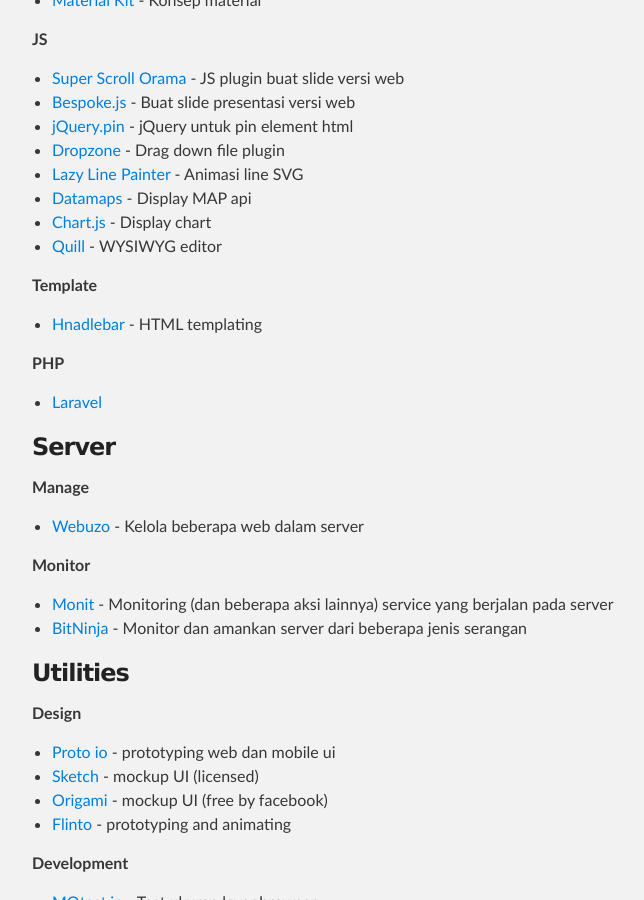
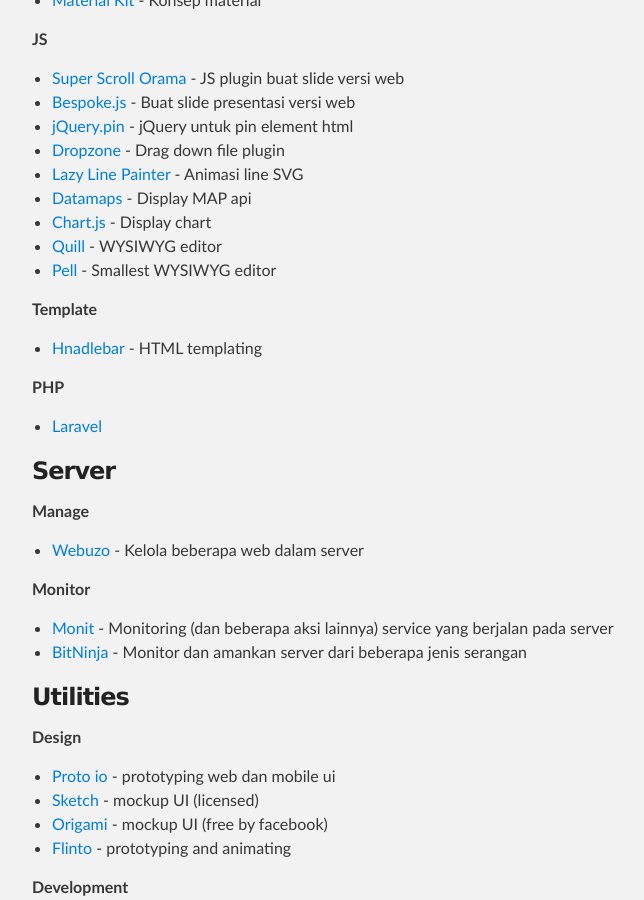
Before and after one commit to muhammaderfan/erf, a Jekyll site: the page built from resources.md, in a window 1280 px wide and 900 px high, scrolled down 735 px. Shown: the whole window, without its empty margins (288-932 px from the left). Built offline with Jekyll 4.4.1, drawn with Linux system fonts in a browser that asks for light colours; our own code applies the rules of GitHub Pages for plain Markdown files.

Commit message:
update resource

```diff
--- a/resources.md
+++ b/resources.md
@@ -32,6 +32,7 @@
 - [Datamaps](http://datamaps.github.io/) - Display MAP api
 - [Chart.js](http://www.chartjs.org/) - Display chart
 - [Quill](http://quilljs.com/) - WYSIWYG editor
+- [Pell](https://jaredreich.com/pell) - Smallest WYSIWYG editor
 
 **Template**
 - [Hnadlebar](http://handlebarsjs.com/) - HTML templating
```
